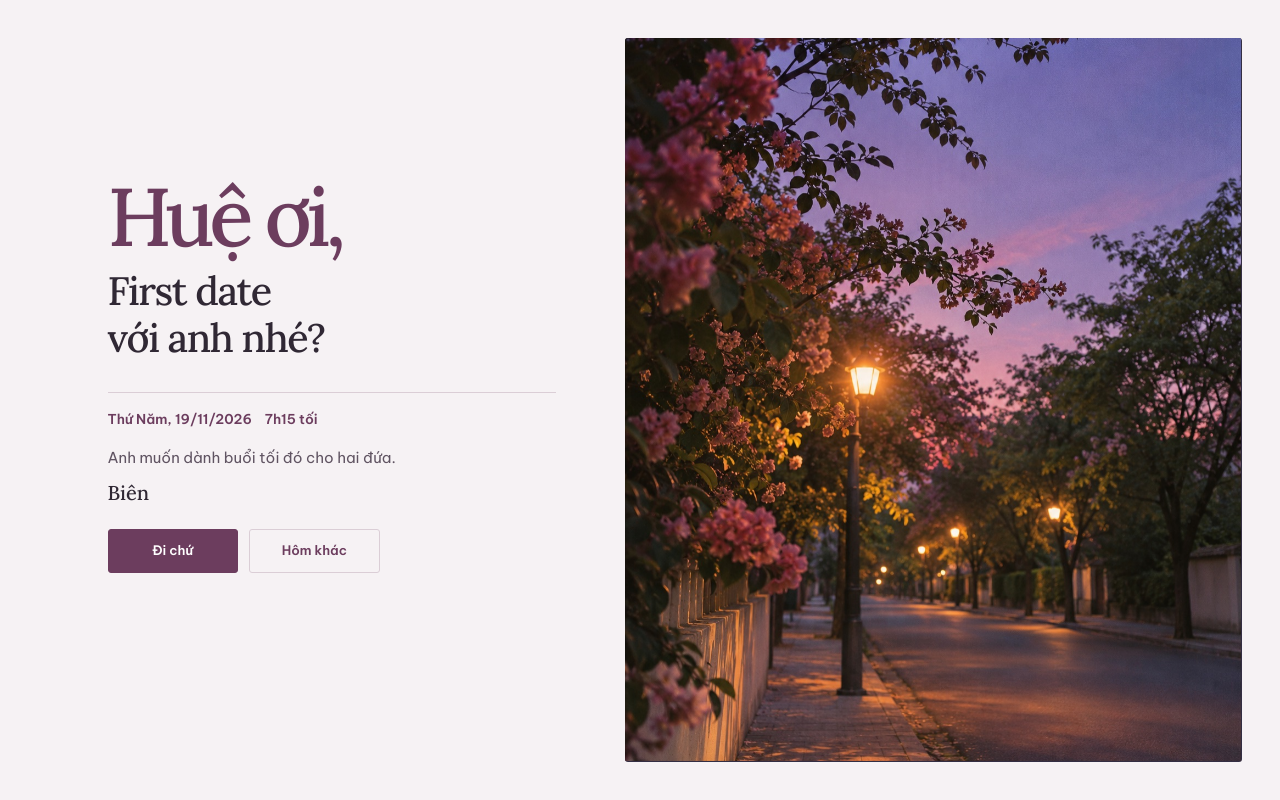
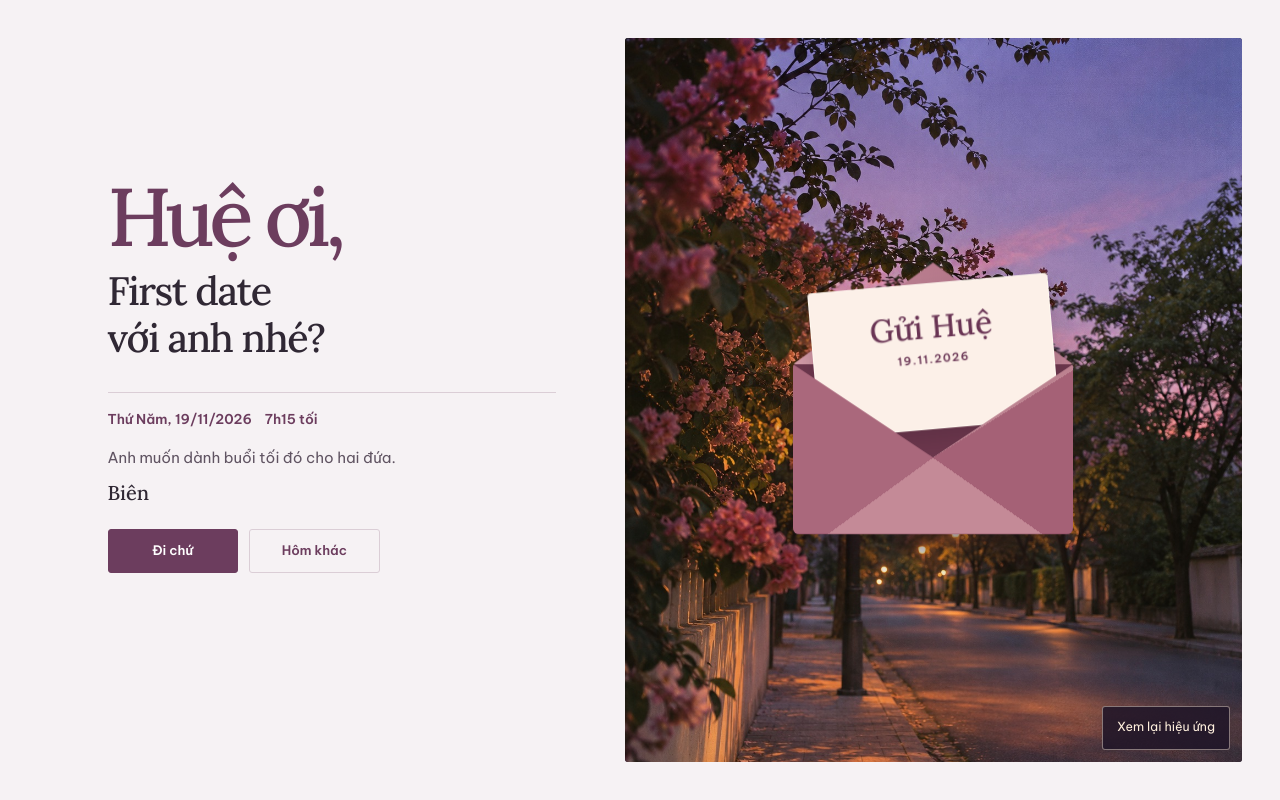
Before and after one commit to BienKieu1411/Portfolio, a plain HTML site: page hue-first-date/index.html in a window 1280 px wide. Drawn offline with Linux system fonts and the light colour scheme.

Commit message:
Animate the envelope and first-date card

```diff
--- a/hue-first-date/index.html
+++ b/hue-first-date/index.html
@@ -13,13 +13,27 @@
     <link rel="preconnect" href="https://fonts.googleapis.com">
     <link rel="preconnect" href="https://fonts.gstatic.com" crossorigin>
     <link href="https://fonts.googleapis.com/css2?family=Be+Vietnam+Pro:wght@400;500;600&family=Lora:wght@500;600&display=swap" rel="stylesheet">
-    <link rel="stylesheet" href="style.css">
+    <link rel="stylesheet" href="style.css?v=animated-card">
     <script src="script.js" defer></script>
+    <script src="motion.js" defer></script>
 </head>
 <body>
     <main class="invitation" aria-labelledby="invitation-title">
         <div class="evening-photo">
             <img src="blue-hour.jpg" alt="" fetchpriority="high">
+            <div class="motion-scene" id="motion-scene" aria-hidden="true" hidden>
+                <div class="animated-envelope">
+                    <div class="envelope-back"></div>
+                    <div class="animated-card">
+                        <span>Gửi Huệ</span>
+                        <time datetime="2026-11-19">19.11.2026</time>
+                    </div>
+                    <div class="envelope-pocket"></div>
+                    <div class="envelope-flap"></div>
+                    <div class="envelope-seal">♡</div>
+                </div>
+            </div>
+            <button class="replay-motion" id="replay-motion" type="button" hidden>Xem lại hiệu ứng</button>
         </div>
 
         <article class="invite-copy">
--- /dev/null
+++ b/hue-first-date/motion.js
@@ -0,0 +1,27 @@
+(() => {
+    const scene = document.querySelector('#motion-scene');
+    const replay = document.querySelector('#replay-motion');
+    const photo = document.querySelector('.evening-photo img');
+    if (!scene || !replay || !photo) return;
+
+    const play = () => {
+        scene.classList.remove('is-playing');
+        // Let the browser apply the reset before starting the same CSS animations.
+        void scene.offsetWidth;
+        scene.classList.add('is-playing');
+    };
+
+    const start = () => {
+        scene.hidden = false;
+        replay.hidden = false;
+        play();
+    };
+
+    replay.addEventListener('click', play);
+    if (photo.complete) {
+        start();
+    } else {
+        photo.addEventListener('load', start, { once: true });
+        photo.addEventListener('error', start, { once: true });
+    }
+})();
--- a/hue-first-date/style.css
+++ b/hue-first-date/style.css
@@ -55,8 +55,139 @@ button:focus-visible {
     height: 100%;
     object-fit: cover;
     object-position: 52% 52%;
-    animation: frame-in 1350ms cubic-bezier(.22, .7, .24, 1) both;
 }
+
+.motion-scene {
+    position: absolute;
+    inset: 0;
+    display: grid;
+    place-items: center;
+    pointer-events: none;
+}
+
+.animated-envelope {
+    position: relative;
+    width: clamp(8.75rem, 46%, 17.5rem);
+    aspect-ratio: 1.65;
+    transform: translateY(29%);
+    perspective: 700px;
+}
+
+.envelope-back, .envelope-pocket {
+    position: absolute;
+    inset: 0;
+    border-radius: 0.18rem 0.18rem 0.4rem 0.4rem;
+}
+
+.envelope-back {
+    background: #6c374d;
+    box-shadow: 0 16px 38px rgb(26 13 23 / 52%);
+}
+
+.envelope-pocket {
+    z-index: 2;
+    background:
+        conic-gradient(from 234deg at 50% 55%, #aa687c 0deg 73deg, #bc8290 73deg 184deg, #a56176 184deg 251deg, #c48a97 251deg);
+    clip-path: polygon(0 0, 50% 55%, 100% 0, 100% 100%, 0 100%);
+}
+
+.envelope-flap {
+    position: absolute;
+    z-index: 0;
+    inset: 0 0 auto;
+    height: 59%;
+    border-radius: 0.18rem 0.18rem 0 0;
+    background: linear-gradient(160deg, #d39ca8, #ad6d82);
+    clip-path: polygon(0 0, 100% 0, 50% 100%);
+    transform: rotateX(176deg);
+    transform-origin: center top;
+}
+
+.envelope-seal {
+    position: absolute;
+    z-index: 4;
+    top: 53%;
+    left: 50%;
+    display: grid;
+    width: clamp(1.5rem, 5vw, 2.5rem);
+    aspect-ratio: 1;
+    place-items: center;
+    transform: translate(-50%, -50%) scale(.77);
+    border: 1px solid #da9bae;
+    border-radius: 50%;
+    background: #872f54;
+    color: #f8cedb;
+    font-size: clamp(0.9rem, 3vw, 1.4rem);
+    line-height: 1;
+    opacity: 0;
+}
+
+.animated-card {
+    position: absolute;
+    z-index: 1;
+    inset: 9% 7% 5%;
+    display: flex;
+    flex-direction: column;
+    align-items: center;
+    gap: 0.15em;
+    padding-top: 9%;
+    transform: translateY(-66%) rotate(-5deg);
+    border: 1px solid #fff9f0;
+    border-radius: 0.2rem;
+    background: #fcf0e8;
+    box-shadow: 0 9px 22px rgb(47 18 35 / 20%);
+    color: #693454;
+    font: 500 clamp(1.05rem, 5vw, 2rem)/1.15 var(--display);
+}
+
+.animated-card time {
+    font: 600 clamp(0.52rem, 2vw, 0.7rem)/1.55 var(--body);
+    letter-spacing: 0.12em;
+}
+
+.motion-scene.is-playing .animated-envelope { animation: enter-envelope 550ms cubic-bezier(.2, .7, .2, 1) both; }
+.motion-scene.is-playing .envelope-seal { animation: lift-seal 380ms 520ms ease both; }
+.motion-scene.is-playing .envelope-flap { animation: open-flap 650ms 700ms ease-in-out both; }
+.motion-scene.is-playing .animated-card { animation: lift-card 1100ms 1120ms cubic-bezier(.2, .72, .2, 1) both; }
+
+@keyframes enter-envelope {
+    from { opacity: 0; transform: translateY(52%) scale(.92) rotate(5deg); }
+    to { opacity: 1; transform: translateY(29%) scale(1) rotate(0); }
+}
+
+@keyframes lift-seal {
+    from { opacity: 1; transform: translate(-50%, -50%) scale(1); }
+    to { opacity: 0; transform: translate(-50%, -105%) scale(.77); }
+}
+
+@keyframes open-flap {
+    0% { z-index: 3; transform: rotateX(0); }
+    49% { z-index: 3; }
+    50% { z-index: 0; }
+    100% { z-index: 0; transform: rotateX(176deg); }
+}
+
+@keyframes lift-card {
+    from { transform: translateY(0) rotate(0); }
+    72% { transform: translateY(-74%) rotate(-6deg); }
+    to { transform: translateY(-66%) rotate(-5deg); }
+}
+
+.replay-motion {
+    position: absolute;
+    right: 0.75rem;
+    bottom: 0.75rem;
+    min-height: 2.75rem;
+    padding: 0.5rem 0.85rem;
+    border: 1px solid rgb(255 238 219 / 45%);
+    border-radius: 3px;
+    background: rgb(32 22 40 / 88%);
+    color: #fff0dd;
+    font-size: 0.78rem;
+}
+
+.replay-motion:hover { background: #201628; }
+.replay-motion:focus-visible { outline-color: #fff0dd; }
 
 .invite-copy {
     grid-area: copy;
@@ -159,11 +290,6 @@ h1 {
 .share-status { margin-bottom: 0; margin-top: 0.5rem; color: var(--muted); font-size: 0.82rem; }
 .share-status:empty { margin: 0; }
 
-@keyframes frame-in {
-    from { opacity: 0.6; transform: scale(1.08); }
-    to { opacity: 1; transform: scale(1); }
-}
-
 @media (max-width: 760px) {
     .invitation {
         max-width: 37rem;
@@ -182,7 +308,11 @@ h1 {
 }
 
 @media (prefers-reduced-motion: reduce) {
-    .evening-photo img { animation: none; }
+    .motion-scene.is-playing .animated-envelope,
+    .motion-scene.is-playing .envelope-seal,
+    .motion-scene.is-playing .envelope-flap,
+    .motion-scene.is-playing .animated-card { animation: none; }
+    .replay-motion { display: none; }
     .reply-options { grid-template-rows: auto; }
     .runaway { display: none; }
 }
```
